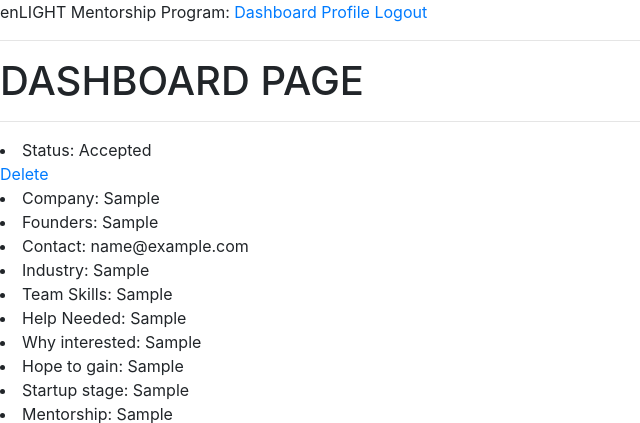
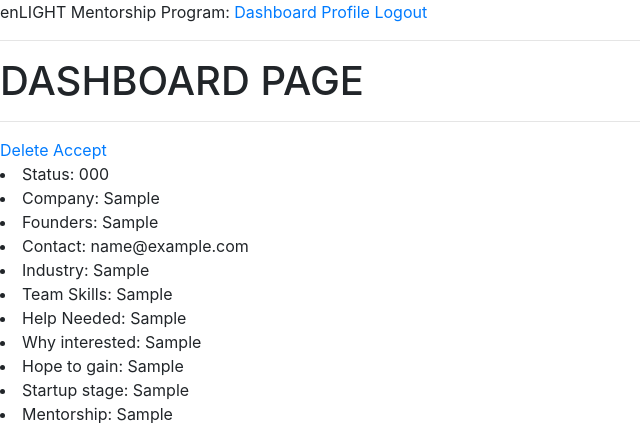
Before and after one commit to mattpodolak/enLIGHT-Mentorship-Program, a Flask app: page /dashboard in a window 1280 px wide. Shown: the top 423 px of the page, without its empty margins (0-640 px from the left). Run offline with Flask 2, Linux system fonts and the light colour scheme; a user stored in the database is signed in; tables that the repository leaves empty hold one stand-in row (values such as "Sample post"); some libraries are stand-ins or nearby versions.

Commit message:
troubleshooting

```diff
--- a/app/routes.py
+++ b/app/routes.py
@@ -59,7 +59,7 @@
         app = Application.query.filter_by(id=appId).first()
         db.session.delete(app)
         db.session.commit()
-        flash('You deleted the application for ', str(app.company))
+        flash('You deleted the application for ' + app.company)
         return redirect(url_for('dashboard'))
     else:
         return render_template('404.html')
@@ -73,7 +73,7 @@
         app.accept = True
         db.session.add(app)
         db.session.commit()
-        flash('You accepted the application for ', str(app.company))
+        flash('You accepted the application for ' + app.company)
         return redirect(url_for('dashboard'))
     else:
         return render_template('404.html')
--- a/app/templates/dashboard.html
+++ b/app/templates/dashboard.html
@@ -5,12 +5,13 @@
     {% if apps %}
         {% for app in apps %}
             <hr>
-            {% if app.accept %}
+            <a href="{{ url_for('del_app', appId=app.id) }}">Delete</a>
+            {% if app.accept == 1 %}
                 <li>Status: Accepted</li>
             {% else %}
                 <a href="{{ url_for('acc_app', appId=app.id) }}">Accept</a>
             {% endif %}
-            <a href="{{ url_for('del_app', appId=app.id) }}">Delete</a>
+            <li>Status: {{app.accept}}</li>
             <li>Company: {{app.company}}</li>
             <li>Founders: {{app.founder}}</li>
             <li>Contact: {{app.email}}</li>
```
